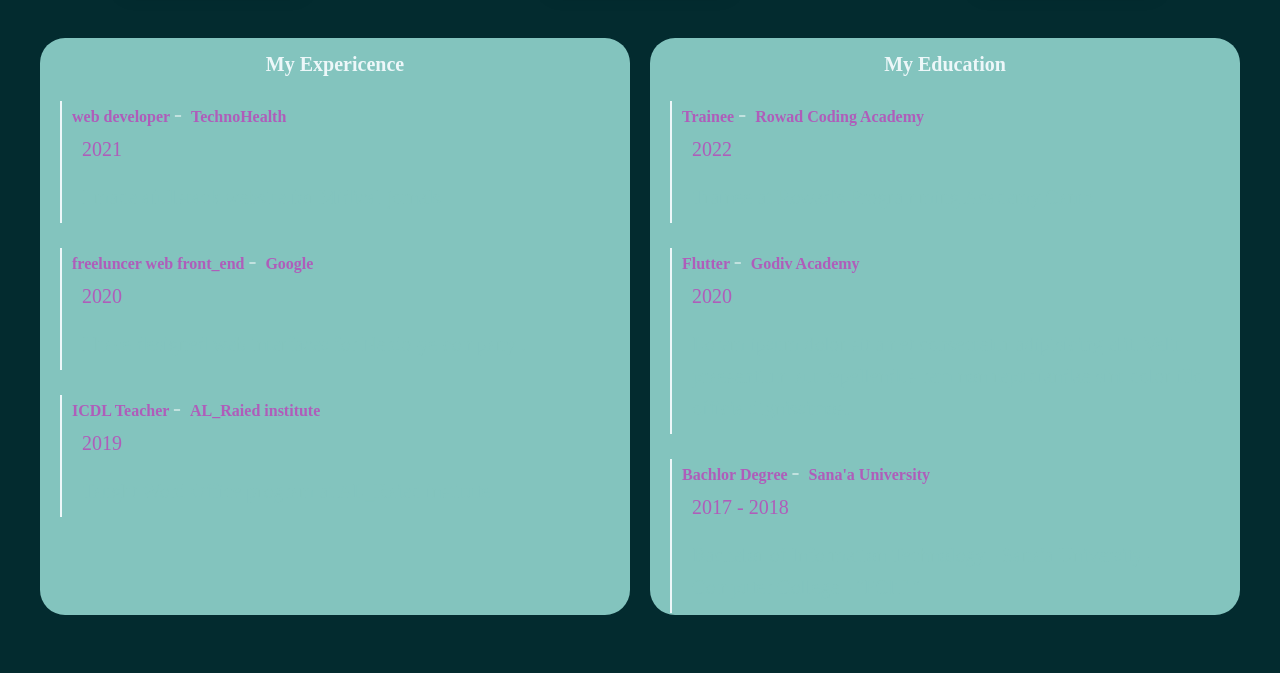
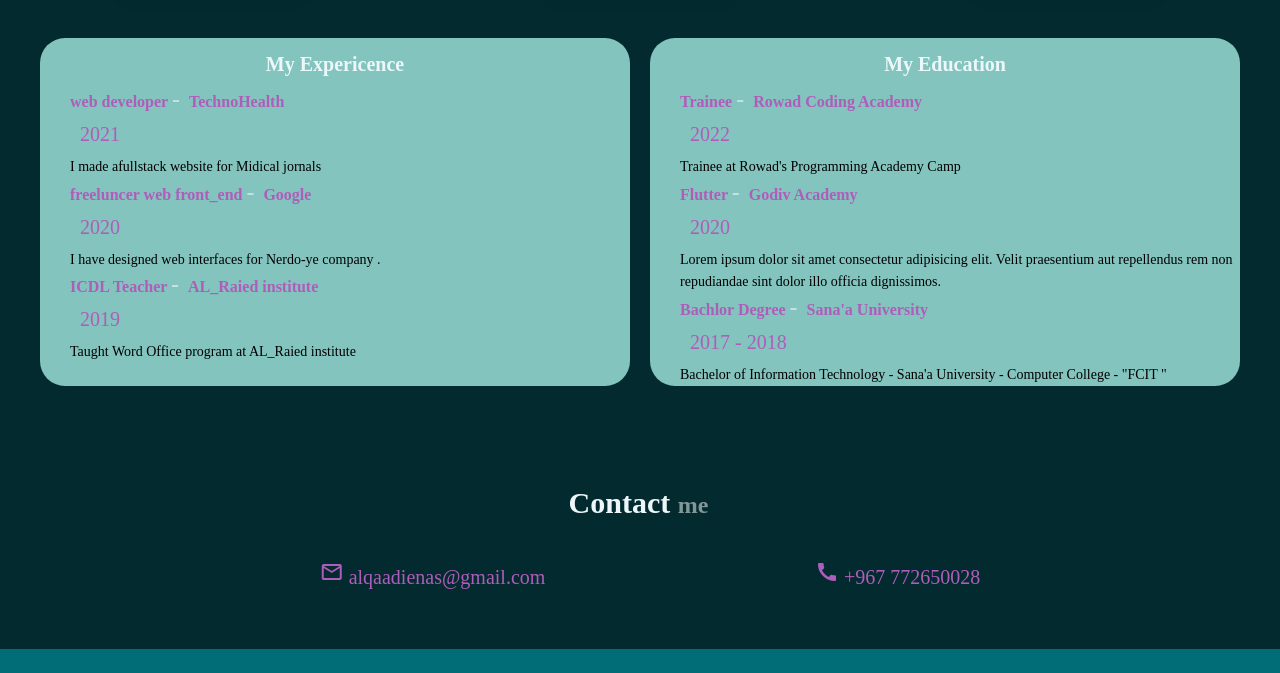
Before and after one commit to EnasHameedQ/Enas_Portfolio, a plain HTML site: page index.html in a window 1280 px wide. Shown: the part 1768-2441 px from the top of the page. Drawn offline with Linux system fonts and the light colour scheme.

Commit message:
add Edupar class

```diff
--- a/index.html
+++ b/index.html
@@ -336,31 +336,31 @@
                 <div class="timeline ">
 
                     <!--item 1-->
-                    <div class="item ">
+                    <div class=" ">
                         <div class="content ">
                             <h6 class=" "> web developer
                                 <span class=" "> - </span>TechnoHealth</h6>
                             <small class="sub ">2021</small>
-                            <p class=" ">I made afullstack website for Midical jornals</p>
+                            <p class="Edupar ">I made afullstack website for Midical jornals</p>
                         </div>
                     </div>
 
                     <!--item 2-->
-                    <div class="item ">
+                    <div class="">
                         <div class="content ">
                             <h6 class=" ">freeluncer web front_end
                                 <span class=" "> - </span> Google </h6>
                             <small class=" sub ">2020</small>
-                            <p class=" ">I have designed web interfaces for Nerdo-ye company . </p>
+                            <p class="Edupar ">I have designed web interfaces for Nerdo-ye company . </p>
                         </div>
                     </div>
                     <!--item 3-->
-                    <div class="item ">
+                    <div class="">
                         <div class="content ">
                             <h6 class=" "> ICDL Teacher
                                 <span class=" "> - </span> AL_Raied institute</h6>
                             <small class="sub ">2019</small>
-                            <p class=" "> Taught Word Office program at AL_Raied institute </p>
+                            <p class="Edupar "> Taught Word Office program at AL_Raied institute </p>
                         </div>
                     </div>
                 </div>
@@ -369,32 +369,32 @@
                 <h5 class=" ">My Education</h5>
                 <div class="timeline ">
                     <!--item 1-->
-                    <div class="item ">
+                    <div class=" ">
                         <div class="content ">
                             <h6 class=" "> Trainee
                                 <span class=" "> - </span> Rowad Coding Academy</h6>
                             <small class=" sub ">2022</small>
-                            <p class=" ">Trainee at Rowad's Programming Academy Camp
+                            <p class=" Edupar">Trainee at Rowad's Programming Academy Camp
                             </p>
                         </div>
                     </div>
                     <!--item 2-->
-                    <div class="item ">
+                    <div class="">
                         <div class="content ">
                             <h6>Flutter
-                                <span class=" "> - </span> Godiv Academy </h6>
+                                <span class="Edupar"> - </span> Godiv Academy </h6>
                             <small class="sub ">2020</small>
-                            <p class=" ">Lorem ipsum dolor sit amet consectetur adipisicing elit. Velit praesentium aut repellendus rem non repudiandae sint dolor illo officia dignissimos.</p>
+                            <p class="Edupar ">Lorem ipsum dolor sit amet consectetur adipisicing elit. Velit praesentium aut repellendus rem non repudiandae sint dolor illo officia dignissimos.</p>
                         </div>
                     </div>
 
                     <!--item 3-->
-                    <div class="item ">
+                    <div class="">
                         <div class="content ">
                             <h6 class=" ">Bachlor Degree
                                 <span class=" "> - </span> Sana'a University</h6>
                             <small class="sub ">2017 - 2018</small>
-                            <p class=" ">Bachelor of Information Technology - Sana'a University - Computer College - "FCIT " </p>
+                            <p class="Edupar ">Bachelor of Information Technology - Sana'a University - Computer College - "FCIT " </p>
                         </div>
                     </div>
                 </div>
```
